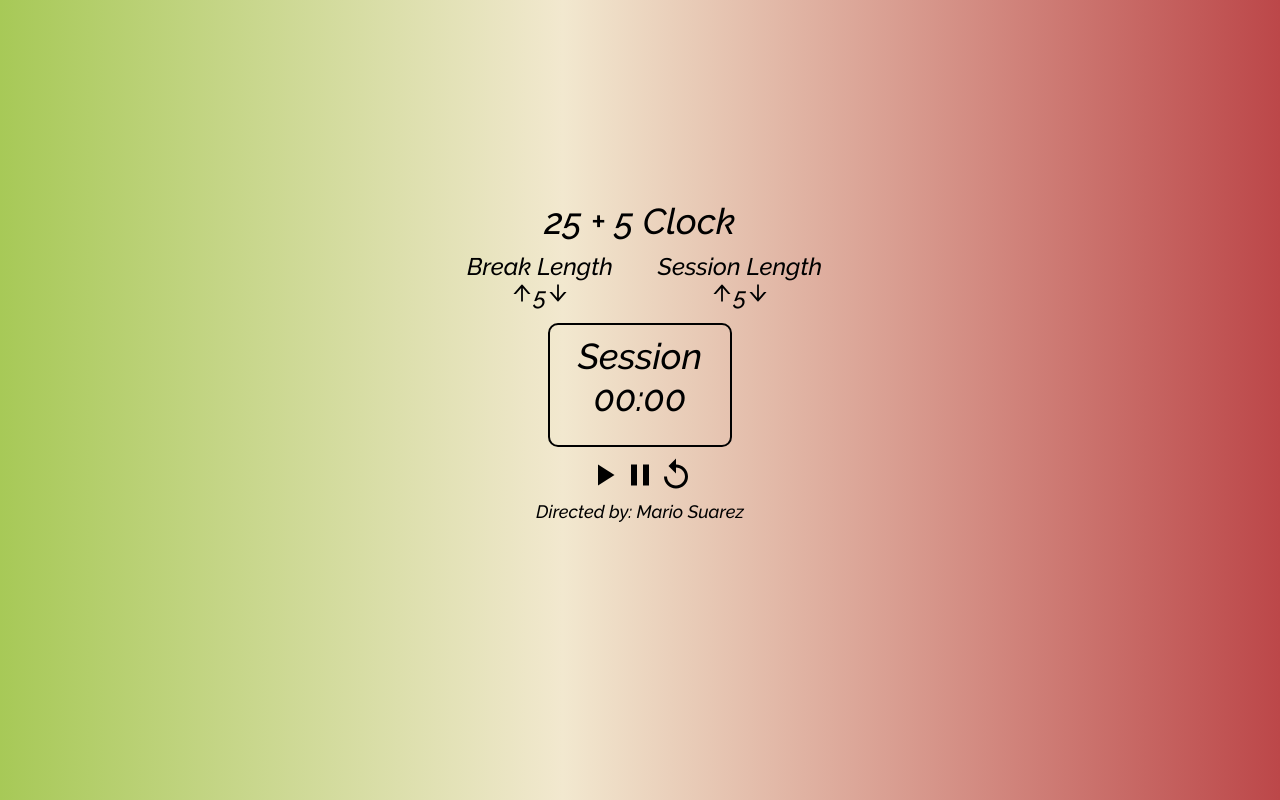
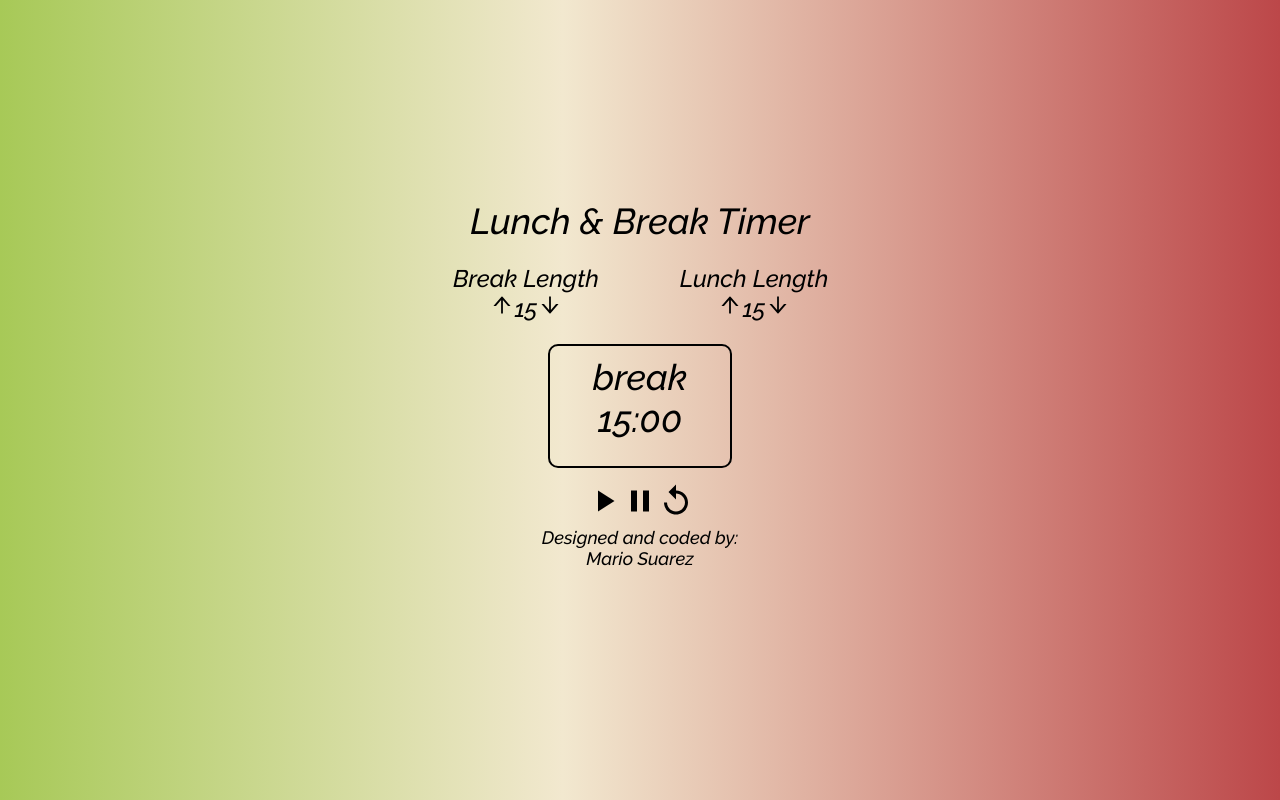
Before and after one commit to MSTechFan/twenty-five-clock, a React (Create React App) app: page / in a window 1280 px wide. Built offline with nearby package versions, Linux system fonts and the light colour scheme; the HTML template or start-up script is replaced by a standard one.

Commit message:
programing session minus

```diff
--- a/src/Components/Clock/index.js
+++ b/src/Components/Clock/index.js
@@ -2,14 +2,40 @@ import './styles.css'
 import { AiOutlineArrowUp, AiOutlineArrowDown } from 'react-icons/ai'
 import { MdPlayArrow, MdPause, MdReplay } from 'react-icons/md'
 import { useState } from 'react'
-import {startTimer} from '../../startTimer'
+/* import {startTimer} from '../../startTimer' */
 
 const Clock = () => {
-	const [time, setTime] = useState({seconds: '00', minutes: '00'})
-	const [intervalId, setIntervalId] = useState('')
-	const [play, setPlay] = useState(false)
+	/* const [intervalId, setIntervalId] = useState('')
+	const [play, setPlay] = useState(false) */
+	// eslint-disable-next-line no-unused-vars
+	const [session, setSession] = useState('break')
+	const [time, setTime] = useState({minutes: '15', seconds: '00'})
+	const [clicked, setClicked] = useState(false)
 
-	const handlePlayClick = () => {
+	const handleArrows = (timeObj, operation) => {
+		let minutes = +(timeObj.minutes)
+		if(operation === 'add'){
+			minutes += 1
+			setTime(timeObj => ({
+				...timeObj,
+				minutes: '' + minutes,
+			}))
+		}
+		if(operation === 'substract'){
+			minutes -= 1
+			setTime(timeObj => ({
+				...timeObj,
+				minutes: '' + minutes,
+			}))
+		}
+	}
+
+	const handleClickSession = () => {
+		setSession('Break')
+		setClicked(!clicked)
+	}
+
+	/* const handlePlayClick = () => {
 		if(!play) {
 			setPlay(true)
 			const Interval = setInterval(() => {
@@ -31,35 +57,35 @@ const Clock = () => {
 		clearInterval(intervalId)
 		setTime({seconds: '00', minutes: '00'})
 		setPlay(false)
-	}
+	} */
 
 	return (
 		<div className='clock-container'>
-			<div className='main-tittle'>25 + 5 Clock</div>
-			<div className='clock-length'>
+			<div className='main-tittle'>Lunch & Break Timer</div>
+			<div className={`clock-length ${clicked ? 'on-click': ""}`} onClick={handleClickSession}>
 				<div className='break-label'> Break Length</div>
-				<AiOutlineArrowUp className='arrow-buttons' />
-				5
-				<AiOutlineArrowDown className='arrow-buttons' />
+				<AiOutlineArrowUp className='arrow-buttons' onClick={() => handleArrows(time, 'add')}/>
+				{time.minutes}
+				<AiOutlineArrowDown className='arrow-buttons' onClick={() => handleArrows(time, 'substract')}/>
 			</div>
-			<div className='clock-length'>
-				<div className='break-label'> Session Length</div>
-				<AiOutlineArrowUp className='arrow-buttons' />
-				5
-				<AiOutlineArrowDown className='arrow-buttons' />
+			<div className={`clock-length ${clicked ? 'on-click': ""}`} onClick={handleClickSession}>
+				<div className='break-label'> Lunch Length</div>
+				<AiOutlineArrowUp className='arrow-buttons' onClick={() => handleArrows(time, 'add')}/>
+				{time.minutes}
+				<AiOutlineArrowDown className='arrow-buttons' onClick={() => handleArrows(time, 'substract')}/>
 			</div>
 			<div className='screen-session'>
-				<div>Session</div>
+				<div>{`${session}`}</div>
 				<p>
 					<span id='minutes'>{time.minutes}</span>:<span id='seconds'>{time.seconds}</span>
 				</p>
 			</div>
 			<div>
-				<MdPlayArrow className='action-buttons' onClick={handlePlayClick} />
-				<MdPause className='action-buttons' onClick={handlePauseClick}/>
-				<MdReplay className='action-buttons' onClick={handleResetClick}/>
+				<MdPlayArrow className='action-buttons'  />
+				<MdPause className='action-buttons' />
+				<MdReplay className='action-buttons'/>
 			</div>
-			<div className='signature'>Directed by: Mario Suarez</div>
+			<div className='signature'>Designed and coded by: <br></br>Mario Suarez</div>
 		</div>
 	)
 }
--- a/src/Components/Clock/styles.css
+++ b/src/Components/Clock/styles.css
@@ -8,13 +8,26 @@
 }
 
 .main-tittle {
-	margin-bottom: 10px;
+	margin-bottom: 16px;
 }
 
 .clock-length {
 	width: 200px;
 	display: inline-block;
 	font-size: 1rem;
+	margin: 0px 8px;
+	padding: 5px;
+	border: transparent solid 1px;
+}
+
+.clock-length:hover {
+	border: black solid 1px;
+	border-radius: 10px;
+}
+
+.clock-length.on-click {
+	border: black solid 2px;
+	border-radius: 10px;
 }
 
 .arrow-buttons {
@@ -45,7 +58,7 @@
 .screen-session {
 	position: relative;
 	padding-top: 10px;
-	margin: 10px 0;
+	margin: 15px 0;
 	left: 50%;
 	transform: translateX(-50%);
 	width: 180px;
```
